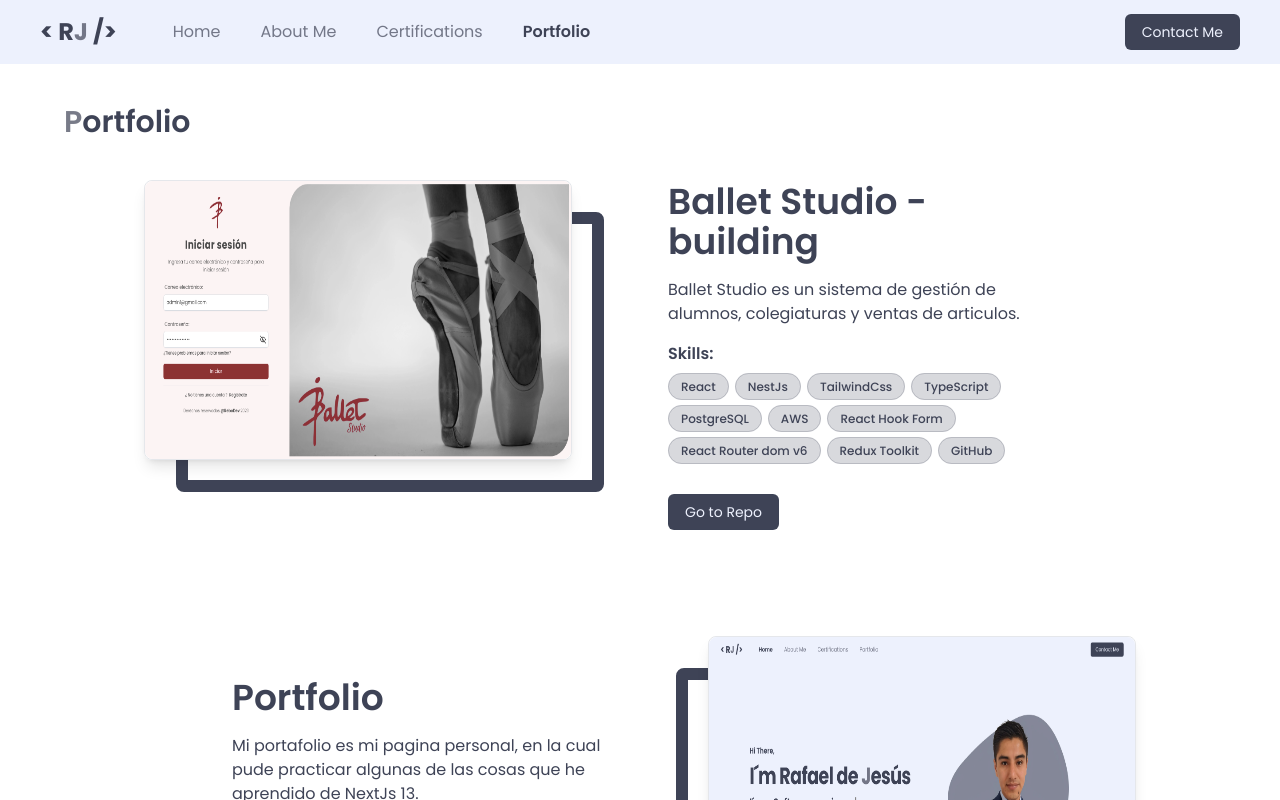
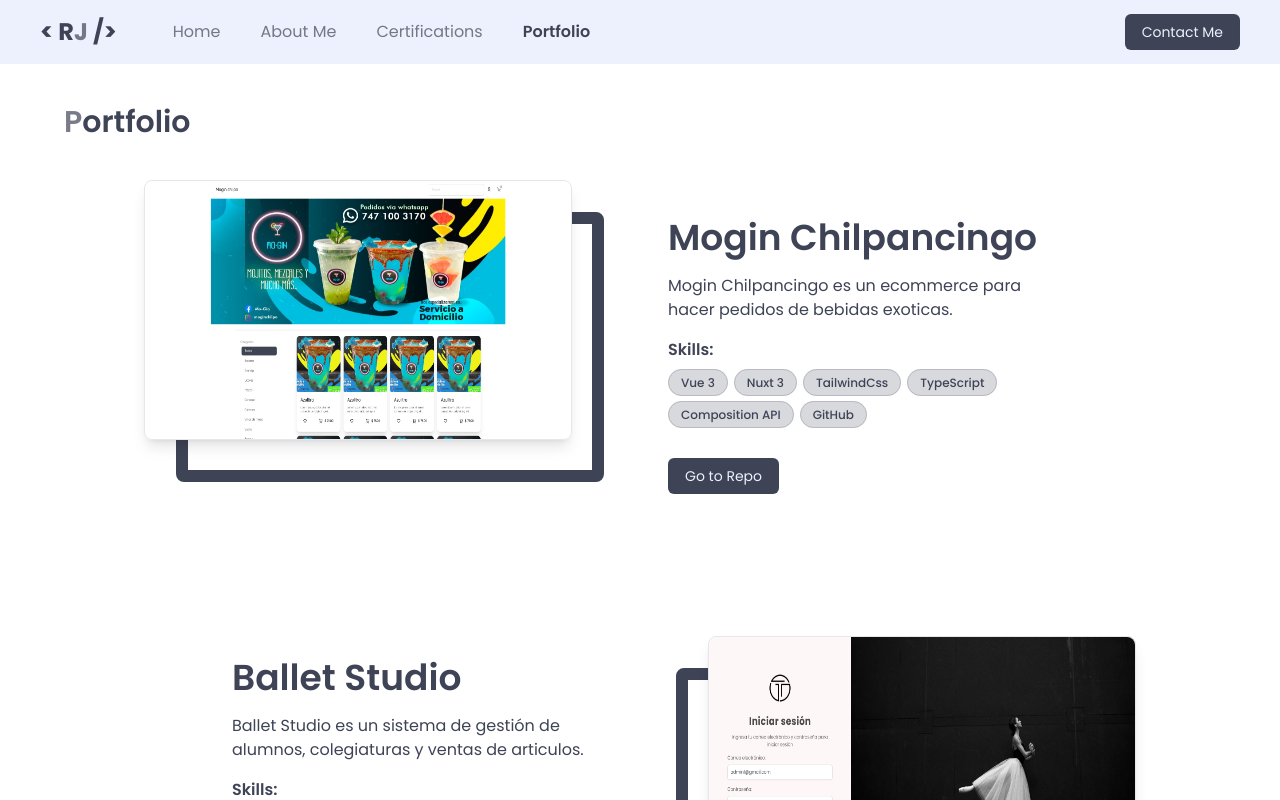
Before and after one commit to ReboDev94/portfoliov2, a Next.js app: page /portfolio in a window 1280 px wide. Shown: the top 800 px of the page. Built offline with nearby package versions, Linux system fonts and the light colour scheme.

Commit message:
add project mogin

```diff
--- a/_data/projects.json
+++ b/_data/projects.json
@@ -1,6 +1,21 @@
 [
     {
-        "title": "Ballet Studio - building",
+        "title": "Mogin Chilpancingo",
+        "description": "Mogin Chilpancingo es un ecommerce para hacer pedidos de bebidas exoticas.",
+        "skills": [
+            "Vue 3",
+            "Nuxt 3",
+            "TailwindCss",
+            "TypeScript",
+            "Composition API",
+            "GitHub"
+        ],
+        "image": "mogin.png",
+        "web": "https://e-commerce-mogin.vercel.app/",
+        "repo": "https://github.com/ReboDev94/e-commerce-mogin"
+    },
+    {
+        "title": "Ballet Studio",
         "description": "Ballet Studio es un sistema de gestión de alumnos, colegiaturas y ventas de articulos.",
         "skills": [
             "React",
@@ -61,7 +76,7 @@
             "GitHub"
         ],
         "image": "portfoliov1.png",
-        "web": "https://rafael-de-jesus.com",
+        "web": "https://portafolio-rust-five.vercel.app/",
         "repo": "https://github.com/ReboDev94/portafolio"
     }
 ]
--- a/src/components/Button.tsx
+++ b/src/components/Button.tsx
@@ -1,28 +1,32 @@
 import classNames from 'classnames';
 import { useMemo } from 'react';
 
-type btnVariant = 'outline-danger';
+type btnVariant = 'outline-primary' | 'primary';
 interface Props
   extends Omit<
     React.DetailedHTMLProps<React.ButtonHTMLAttributes<HTMLButtonElement>, HTMLButtonElement>,
     'className'
   > {
   variant?: btnVariant;
-  block?: boolean
+  block?: boolean;
 }
-// flex items - center
 const BASE_BUTTON_CLASSES = 'rounded-md focus:ring-2 focus:outline-none px-4 h-9 text-sm';
 const BLOCK_BUTTON = 'w-full';
-const OUTLINE_DANGER_CLASSES = 'focus:ring-light-black/70  border border-light-black/70 bg-light-black text-light';
+const PRIMARY_CLASSES = 'focus:ring-light-black/70  border border-light-black/70 bg-light-black text-light';
+const OUTLINE_PRIMARY_CLASSES = 'focus:ring-light-black/70  border border-light-black/70  text-light-black';
 const TYPE_BTNS = {
-  'outline-danger': OUTLINE_DANGER_CLASSES,
+  primary: PRIMARY_CLASSES,
+  'outline-primary': OUTLINE_PRIMARY_CLASSES,
 };
 
-export const Button = ({ variant = 'outline-danger', block = false, children, ...props }: Props) => {
+export const Button = ({ variant = 'primary', block = false, children, ...props }: Props) => {
   const computedClass = useMemo(() => TYPE_BTNS[variant], [variant]);
 
   return (
-    <button className={classNames(`${BASE_BUTTON_CLASSES} ${computedClass}`, { [BLOCK_BUTTON]: block })} {...props}>
+    <button
+      className={classNames(`${BASE_BUTTON_CLASSES} ${computedClass}`, { [BLOCK_BUTTON]: block })}
+      {...props}
+    >
       {children}
     </button>
   );
--- a/src/pages/portfolio.tsx
+++ b/src/pages/portfolio.tsx
@@ -7,13 +7,10 @@ import { Button } from '../components/Button';
 import { Projects } from '@/interfaces/projects';
 import { getAllProjects } from './api/data';
 
-
 type Props = {
-  projects: Projects[]
-}
+  projects: Projects[];
+};
 const Portfolio = ({ projects = [] }: Props) => {
-
-
   return (
     <section className="flex flex-col container mx-auto px-4 sm:px-6">
       <div className="mt-10">
@@ -21,31 +18,37 @@ const Portfolio = ({ projects = [] }: Props) => {
           <span className="text-light-black/70">P</span>ortfolio
         </h1>
       </div>
-      {
-        projects.map(({ title, description, skills, image, web, repo }) =>
-          <div key={uuidv4()} className="grid grid-cols-1 lg:grid-cols-2 gap-2 my-10 lg:mt-10 lg:mb-16 lg:mx-36 lg:min-h-[22rem] group">
+      {projects.map(({ title, description, skills, image, web, repo }) => (
+        <div
+          key={uuidv4()}
+          className="grid grid-cols-1 lg:grid-cols-2 gap-2 my-10 lg:mt-10 lg:mb-16 lg:mx-36 lg:min-h-[22rem] group"
+        >
           <div className="flex flex-col px-6 justify-center order-2 lg:order-none lg:group-even:order-2">
             <Link href={web} passHref legacyBehavior>
-                <a className="text-4xl font-semibold mb-4 hover:underline underline-offset-2 hover:cursor-pointer" target="_blank" rel="noreferrer">{title}</a>
+              <a
+                className="text-4xl font-semibold mb-4 hover:underline underline-offset-2 hover:cursor-pointer"
+                target="_blank"
+                rel="noreferrer"
+              >
+                {title}
+              </a>
             </Link>
-              <div className='flex flex-col gap-4'>
-                <p className=''>{description}</p>
+            <div className="flex flex-col gap-4">
+              <p>{description}</p>
               <div>
-                  <h5 className='font-semibold '>Skills:</h5>
+                <h5 className="font-semibold ">Skills:</h5>
                 <ul className="flex flex-wrap">
-                    {
-                      skills.map((skill) =>
+                  {skills.map((skill) => (
                     <li key={uuidv4()} className="mr-1.5 mt-2">
                       <span className="select-none border border-light-black/20 bg-light-black/20 font-medium px-3 py-1 text-xs leading-5 rounded-full hover:bg-light-black hover:text-light">
                         {skill}
                       </span>
                     </li>
-                      )
-                    }
+                  ))}
                 </ul>
               </div>
-                <div className='mt-4'>
-                  <Link href={repo} passHref legacyBehavior >
+              <div className="mt-4 flex gap-2">
+                <Link href={repo} passHref legacyBehavior>
                   <a target="_blank" rel="noreferrer">
                     <Button>Go to Repo</Button>
                   </a>
@@ -53,22 +56,22 @@ const Portfolio = ({ projects = [] }: Props) => {
               </div>
             </div>
           </div>
-            <div className='relative w-full h-[350px] lg:group-even:-left-8 lg:group-odd:left-8'>
-              <div className='border-[12px] h-[250px] lg:h-[280px] rounded-lg absolute inset-x-0 top-8 border-light-black' />
-              <div className='h-[250px] lg:h-[280px] w-full border absolute group-even:-left-8 group-odd:left-8 object-fill shadow-lg rounded-lg'>
+          <div className="relative w-full h-[350px] lg:group-even:-left-8 lg:group-odd:left-8">
+            <div className="border-[12px] h-[180px] sm:h-[260px] lg:h-[270px] rounded-lg absolute inset-x-0 top-8 border-light-black" />
+            <div className="h-[180px] sm:h-[260px] lg:h-[260px] w-full border absolute group-even:-left-8 group-odd:left-8 object-fill shadow-lg rounded-lg">
               <Image
                 src={'/img/portfolio/' + image}
                 alt={`portfolio - ${title}`}
                 fill
-                  sizes='100%'
+                sizes="100%"
                 priority
-                  className='rounded-[inherit]'
+                quality={100}
+                className="rounded-[inherit]"
               />
             </div>
           </div>
         </div>
-        )
-      }
+      ))}
     </section>
   );
 };
```
Also changed, not shown: public/img/portfolio/ballet.png, public/img/portfolio/mogin.png (added). Lines whose indentation alone changed are shown as unchanged.
